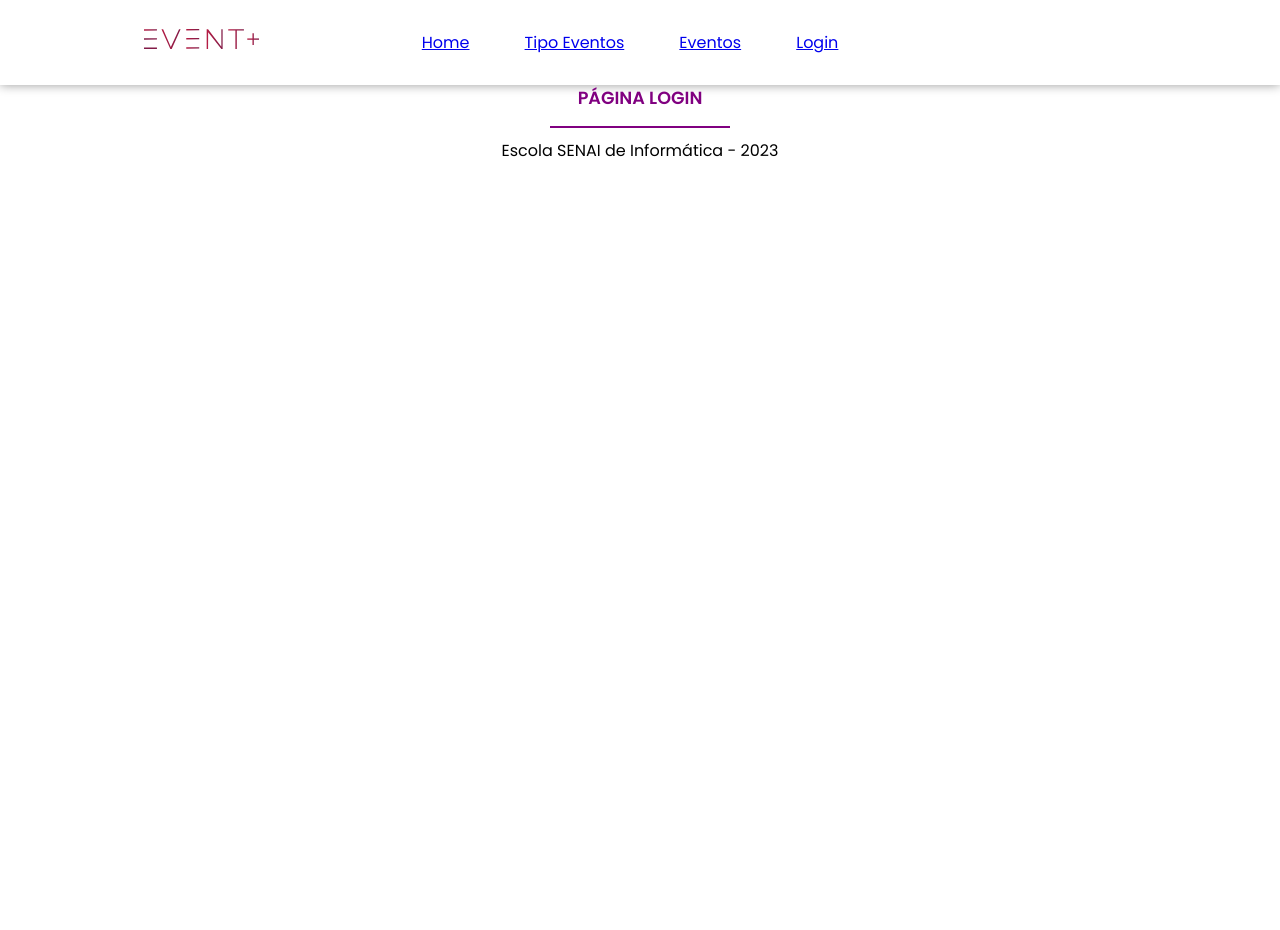
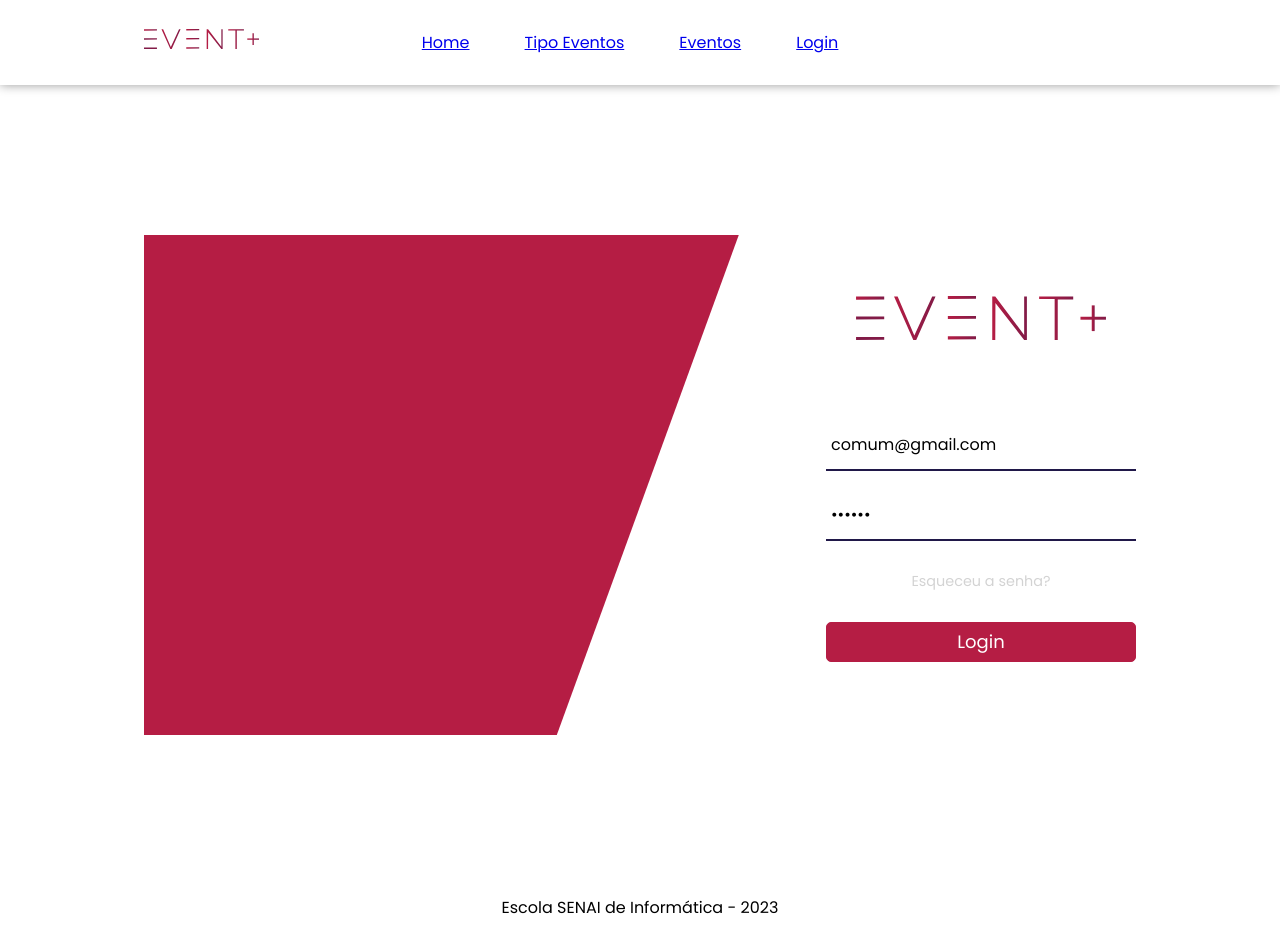
Before and after one commit to GuilhermeOliveira23/EventPlus-React, a React (Create React App) app: page /login in a window 1280 px wide. Before the commit the page ends 800 px from the top, so only its background shows below. Built offline with nearby package versions, Linux system fonts and the light colour scheme.

Commit message:
Página login- variável user global,tokens e função handleSubmit

```diff
--- a/package.json
+++ b/package.json
@@ -7,6 +7,7 @@
     "@testing-library/react": "^13.4.0",
     "@testing-library/user-event": "^13.5.0",
     "axios": "^1.6.1",
+    "jwt-decode": "^4.0.0",
     "react": "^18.2.0",
     "react-dom": "^18.2.0",
     "react-router-dom": "^6.18.0",
--- a/src/App.jsx
+++ b/src/App.jsx
@@ -1,13 +1,19 @@
-import React from 'react';
+import React, {useState} from 'react';
 import Rotas from './routes';
+import { UserContext } from './context/AuthContext';
 
 
 
 function App() {
+  const [userData,setUserData] = useState(UserContext);
+
+
   return (
-    <div>
+
+      <UserContext.Provider value = {{userData,setUserData}}>
       <Rotas/>
-    </div>
+      </UserContext.Provider>
+
   );
 }
 
--- a/src/components/Pages/EventosPage/EventosPage.jsx
+++ b/src/components/Pages/EventosPage/EventosPage.jsx
@@ -26,9 +26,9 @@
   const [nomeEvento, setNomeEvento] = useState("");
   const [dataEvento, setDataEvento] = useState("");
   const [descricao, setDescricao] = useState("");
-  const [tEventos, setTEventos] = useState("")
-  const [idInstituicao, setIdInstituicao] = useState("")
-  const [idEvento, setIdEvento] = useState(null)
+  const [tEventos, setTEventos] = useState("");
+  const [idInstituicao, setIdInstituicao] = useState("");
+  const [idEvento, setIdEvento] = useState(null);
 
 
 
--- a/src/components/Pages/HomePage/HomePage.jsx
+++ b/src/components/Pages/HomePage/HomePage.jsx
@@ -1,4 +1,4 @@
-import React from 'react';
+import React, { useContext } from 'react';
 import Titulo from '../../Titulo/Titulo';
 import MainContent from '../../MainContent/MainContent';
 import Banner from '../../Banner/Banner';
@@ -8,9 +8,12 @@
 import api from '../../../Services/Services'
 import ContactSection from '../../ContactSection/ContactSection'
 import { useEffect, useState } from 'react';
+import { UserContext } from '../../../context/AuthContext';
 
 const HomePage = () => {
-
+  const {userData} = useContext(UserContext);
+  console.log("Dados globais do usuário")
+  console.log(userData);
     useEffect(()=> {
       // chamar a api
       async function getProximosEventos() {
--- a/src/components/Pages/LoginPage/LoginPage.css
+++ b/src/components/Pages/LoginPage/LoginPage.css
@@ -0,0 +1,137 @@
+@font-face {
+    font-family: Poppins-Regular;
+    src: url(../../../assets/fonts/Poppins/Poppins-Regular.ttf);
+  }
+  @font-face {
+    font-family: Poppins-Thin;
+    src: url(../../../assets/fonts/Poppins/Poppins-Thin.ttf);
+  }
+
+  /* mobile first */
+  /* cuidado com os nomes  */
+  .layout-grid-login {
+    width: 100vw;
+    height: 100vh;
+    max-width: 992px;
+    margin: 0 auto;
+    display: flex;
+    justify-content: center;
+    align-items: center;
+    /* border: 1px solid green; */
+  }
+  .frm-login__formbox {
+    max-width: 350px;
+    width: 100%;
+    height: 60%;
+
+    display: flex;
+    flex-direction: column;
+    justify-content: center;
+    align-items: center;
+  }
+  .frm-login {
+    width: 100%;
+    height: 90vh;
+
+    display: flex;
+    flex-direction: column;
+    justify-content: space-evenly;
+    align-items: center;
+    /* border: 1px solid green; */
+  }
+  .login {
+    display: flex;
+    justify-content: center;
+    align-items: center;
+  }
+
+  .login__illustration {
+    display: none;
+  }
+
+  .frm-login__logo {
+    width: 274px;
+  }
+
+  .frm-login__button,
+  .frm-login__entry {
+    margin-top: 40px;
+  }
+
+  .frm-login__entry {
+    padding-bottom: 10px;
+    /* font-family: Poppins-Regular; */
+  }
+
+  .frm-login__entry::placeholder {
+    color: lightgrey;
+  }
+
+  .frm-login__link {
+    text-decoration: none;
+    margin-top: 40px;
+    color: lightgrey;
+    font-size: 0.9rem;
+    font-family: Poppins-Regular;
+  }
+
+  @media screen and (min-width: 992px) {
+    .login {
+      position: relative;
+      z-index: 1;
+      width: 992px;
+      height: 500px;
+      margin: 0 auto;
+      justify-content: space-between;
+      /* border: 1px solid red; */
+    }
+    .ilustrator-brox {
+      display: block;
+    }
+    .login__illustration {
+      display: block;
+      position: relative;
+      top: 0;
+      left: 0;
+      width: 60%;
+      height: 100%;
+      overflow: hidden;
+      /* border: 2px solid black; */
+    }
+
+    .login__illustration-rotate {
+      position: absolute;
+      top: -280px;
+      left: -204px;
+      z-index: 2;
+      transform: rotate(20deg);
+      width: 120%;
+      height: 180%;
+      /* background-color: rgba(181, 29, 68, 0.3); */
+      background-color: var(--color-red);
+    }
+
+    .login-illustrator {
+      position: absolute;
+      top: calc(50% - (166px / 2));
+      left: 80px;
+      z-index: 3;
+      width: 320px;
+      height: 166px;
+    }
+
+    .frm-login {
+      max-width: 310px;
+      height: 95%;
+      /* border: 1px solid red; */
+    }
+    .frm-login__logo {
+      width: 250px;
+    }
+
+    .frm-login__entry,
+    .frm-login__button,
+    .frm-login__link {
+      margin-top: 30px;
+    }
+  }
--- a/src/components/Pages/LoginPage/LoginPage.jsx
+++ b/src/components/Pages/LoginPage/LoginPage.jsx
@@ -1,17 +1,111 @@
-import React from 'react';
-import Titulo from '../../Titulo/Titulo';
+import React, { useContext, useState } from "react";
+import ImageIllustrator from "../../ImageIllustrator/ImageIllustrator";
+import logo from "../../../assets/images/logo-pink.svg";
+import { Input, Button } from "../../FormComponents/FormComponents";
+import api from "../../../Services/Services";
+
+import "./LoginPage.css";
+import { UserContext, userDecodeToken } from "../../../context/AuthContext";
+
 const LoginPage = () => {
-    return (
-        <div>
-            <Titulo
-             titleText = {"Página Login"}
-            additionalClass = {"cor-titulo"}
-            color='purple'
+
+const [user,setUser] = useState({email: "comum@gmail.com", senha:"123456"})
+const {userData,setUserData} = useContext(UserContext);
+
+async function handleSubmit (e) {
+    e.preventDefault()
+    console.log(user)
+    if (user.email.length >= 3 && user.senha.length > 3) {
+       alert("Postando os dados na api")
+    }
+    else{
+        alert("Preencha os campos corretamente")
+    }
+try {
+    const retornoPost = await api.post("/login",{
+    email:user.email,
+    senha:user.senha
+    })
+    console.log(retornoPost.data.token)
+
+    const userFullToken = userDecodeToken(retornoPost.data.token);
+    setUserData(userFullToken)//guarda os dados decodificados(payload)
+    localStorage.setItem("token", JSON.stringify(userFullToken));
+    console.log("Dados do usuario")
+    console.log(userData)
+
+} catch (error) {
+    console.log("Deu ruim no login");
+    console.log(error);
+
+}
+
+}
+
+  return (
+    <div className="layout-grid-login">
+      <div className="login">
+        <div className="login__illustration">
+          <div className="login__illustration-rotate"></div>
+          <ImageIllustrator
+            imageRender={logo}
+            imageName="login"
+            altText="Imagem de um homem em frente de uma porta de entrada"
+            className="login-illustrator"
+          />
+        </div>
+
+        <div className="frm-login">
+          <img src={logo} className="frm-login__logo" alt="" />
+
+          <form className="frm-login__formbox" onSubmit={handleSubmit}>
+            <Input
+              additionalClass="frm-login__entry"
+              type="email"
+              id="login"
+              name="login"
+              required={true}
+              value={user.email}
+              manipulationFunction={(e) => {
+                setUser({
+                    ...user,
+                    email: e.target.value.trim()
+                })
+              }}
+              placeholder="Username"
+            />
+            <Input
+              additionalClass="frm-login__entry"
+              type="password"
+              id="senha"
+              name="senha"
+              required={true}
+              value={user.senha}
+              manipulationFunction={(e) =>{
+                setUser({
+                    ...user,
+                    senha: e.target.value.trim()
+                })
+              }}
+              placeholder="****"
             />
 
+            <a href="" className="frm-login__link">
+              Esqueceu a senha?
+            </a>
 
+            <Button
+              textButton="Login"
+              id="btn-login"
+              name="btn-login"
+              type="submit"
+              additionalClass="frm-login__button"
+
+            />
+          </form>
         </div>
-    );
+      </div>
+    </div>
+  );
 };
-
 export default LoginPage;
--- /dev/null
+++ b/src/context/AuthContext.jsx
@@ -0,0 +1,14 @@
+import { jwtDecode } from "jwt-decode"
+import { createContext } from "react"
+
+export const UserContext = createContext(null)
+
+export const userDecodeToken = (theToken) =>{
+        const decoded = jwtDecode(theToken);
+    return {
+         perfil: decoded.name,
+         name: decoded.name,
+         userId: decoded.jti,
+         token:theToken
+        }
+}
```
Also changed, not shown: 1 other file (tests, documents, lock files or other folders).
